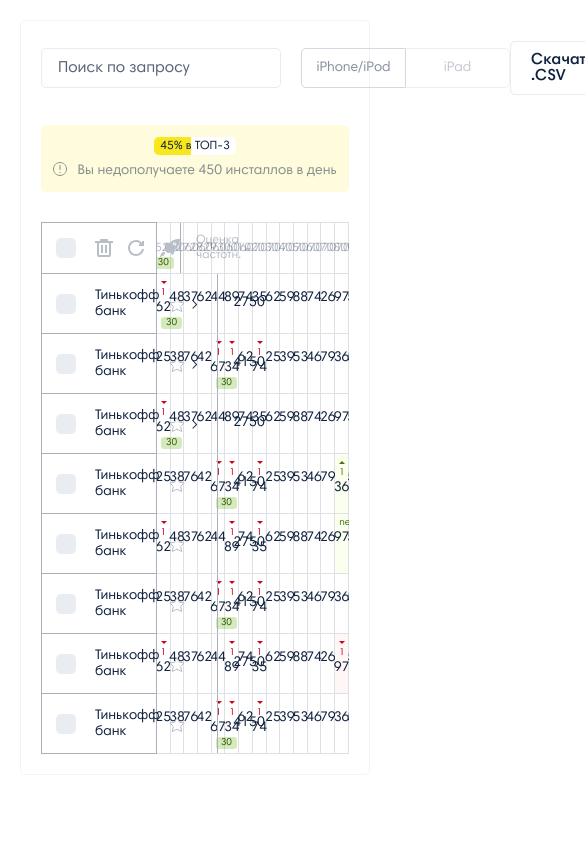
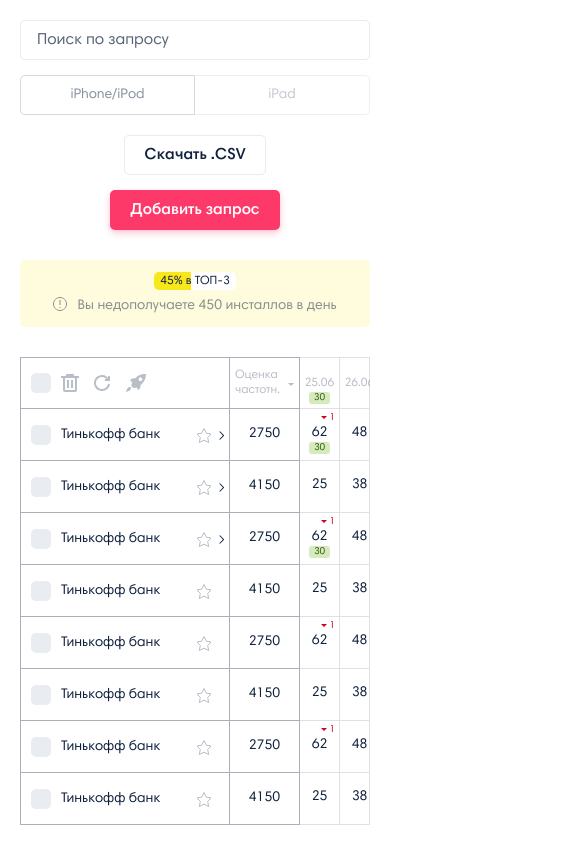
Before and after one commit to howk/appbooster, a website built with webpack: page src/index.html in a window 390 px wide. Shown: the top 845 px of the page, 585 px wide, since content can reach past the window. Built offline with nearby package versions, Linux system fonts and the light colour scheme.

Commit message:
adaptive

```diff
--- a/src/scss/styles.scss
+++ b/src/scss/styles.scss
@@ -12,6 +12,7 @@
   display: flex;
   justify-content: flex-start;
   margin-left: 20px;
+  min-height: 40px;
   &__button {
     border: 1px #eeeff1 solid;
     background: none;
@@ -38,6 +39,21 @@
   &__button:last-child {
     border-top-right-radius: 5px;
     border-bottom-right-radius: 5px;
+  }
+}
+@media (max-width: 600px) {
+  .btn-group {
+    margin-left: 0;
+    width: 100%;
+    &__button {
+      width: 50%;
+    }
+    &__button:first-child {
+      margin-left: 0;
+    }
+    &__button:last-child {
+      width: calc(50% + 1px);
+    }
   }
 }
 
@@ -95,6 +111,11 @@
 	margin-right: auto;
 	padding: 20px;
 }
+@media (max-width: 1000px) {
+  .main-wrapper {
+    padding: 0;
+  }
+}
 
 .block {
   border: 1px solid rgba(17, 34, 62, 0.05);
@@ -104,7 +125,12 @@
 
 @media (max-width: 1200px) {
   .block {
-      padding: 20px;
+    padding: 20px;
+  }
+}
+@media (max-width: 1000px) {
+  .block {
+    border: none;
   }
 }
 
@@ -146,6 +172,45 @@
     align-items: center;
     .btn + .btn {
       margin-left: 20px;
+    }
+  }
+}
+@media (max-width: 860px) {
+  .toolbar {
+    flex-wrap: wrap;
+    &__search {
+      flex-grow: 1;
+      flex-shrink: 1;
+    }
+    &__left {
+      width: 100%;
+      margin-bottom: 20px;
+    }
+    &__right {
+      width: 100%;
+      justify-content: center;
+      .btn + .btn {
+        margin-left: 0;
+        margin-top: 15px;
+      }
+    }
+  }
+}
+@media (max-width: 600px) {
+  .toolbar {
+    &__left {
+      flex-wrap: wrap;
+    }
+    &__search {
+      width: 100%;
+      margin-bottom: 15px;
+    }
+  }
+}
+@media (max-width: 400px) {
+  .toolbar {
+    &__right {
+      flex-direction: column;
     }
   }
 }
@@ -352,6 +417,13 @@
         padding-bottom: 20px;
         width: 100%;
       }
+      @media (max-width: 1000px) {
+        .table-data__fixed__inner {
+          padding-left: 40px;
+          padding-top: 15px;
+          padding-bottom: 15px;
+        }
+      }
       .table-data__cell-data {
         border: none;
         padding: 14px 5px;
@@ -398,6 +470,21 @@
       align-items: stretch;
     }
   }
+  @media (max-width: 800px) {
+    &__fixed {
+      width: 45%;
+      min-width: 280px;
+    }
+
+    &__cells {
+      width: 55%;
+    }
+  }
+  @media (max-width: 768px) {
+    &__fixed {
+      position: relative;
+    }
+  }
 
   &__cell-data {
     width: calc(100% / 14);
@@ -413,12 +500,35 @@
       background-color: #FFF6F6;
     }
   }
+  @media (max-width: 1000px) {
+    &__cell-data {
+      width: calc(100% / 12);
+      min-width: calc(100% / 12);
+    }
+  }
+  @media (max-width: 800px) {
+    &__cell-data {
+      width: calc(100% / 10);
+      min-width: calc(100% / 10);
+    }
+  }
+  @media (max-width: 768px) {
+    &__cell-data {
+      width: calc(100% / 8);
+      min-width: 40px;
+    }
+  }
 
   &__cell-checkbox {
     padding: 10px 14px;
     display: flex;
     justify-content: center;
     align-items: center;
+  }
+  @media (max-width: 1000px) {
+    &__cell-checkbox {
+      padding: 10px 10px;
+    }
   }
 
   &__cell-toolbar {
@@ -454,6 +564,11 @@
       }
     }
   }
+  @media (max-width: 1000px) {
+    &__cell-toolbar {
+      padding-left: 0;
+    }
+  }
 
   &__cell-frequency {
     display: flex;
@@ -463,6 +578,8 @@
     width: 90px;
     padding-left: 15px;
     padding-right: 15px;
+    flex-shrink: 0;
+    flex-grow: 0;
     &__label {
       display: block;
       font-size: 12px;
@@ -474,6 +591,13 @@
       color: $data-table-text-common;
       display: flex;
       align-items: center;
+    }
+  }
+  @media (max-width: 1000px) {
+    &__cell-frequency {
+      width: 70px;
+      padding-left: 5px;
+      padding-right: 5px;
     }
   }
 
@@ -497,6 +621,12 @@
       align-items: center;
       justify-content: flex-start;
     }
+    @media (max-width: 1000px) {
+      &__value {
+        padding-right: 38px;
+        padding-left: 0;
+      }
+    }
     .table-data__row-body_expandable &__value {
       cursor: pointer;
       &::after {
@@ -509,6 +639,11 @@
         top: 50%;
         transform: translateY(-50%);
         right: 20px;
+      }
+      @media (max-width: 1000px) {
+        &::after {
+          right: 5px;
+        }
       }
     }
     .table-data__row-body_expandable.table-data__row-body_opened &__value {
@@ -684,3 +819,8 @@
     fill: #f5a623;
   }
 }
+@media (max-width: 1000px) {
+  .button-favorite {
+    right: 17px;
+  }
+}
```
